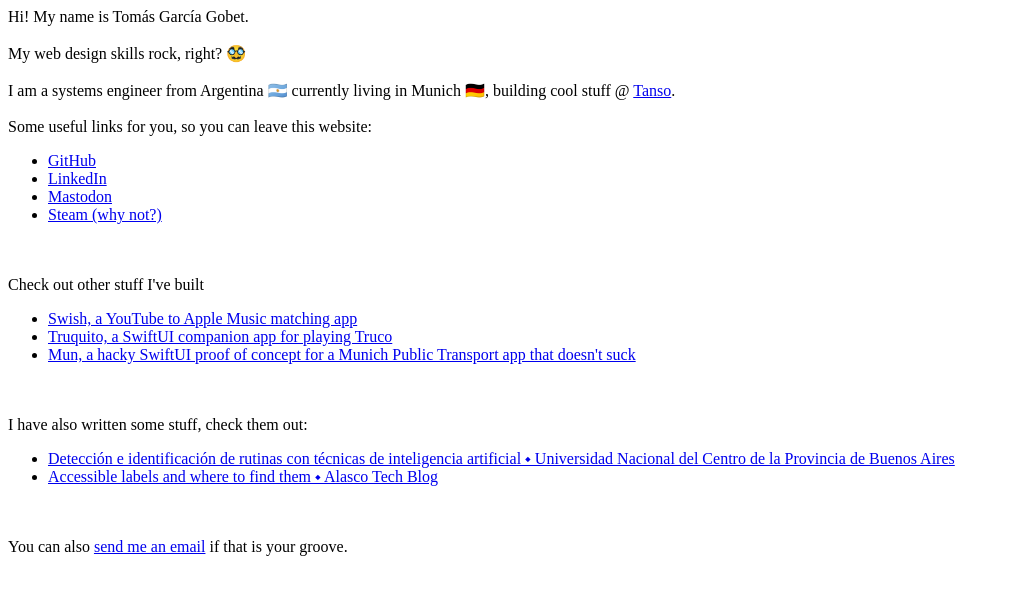
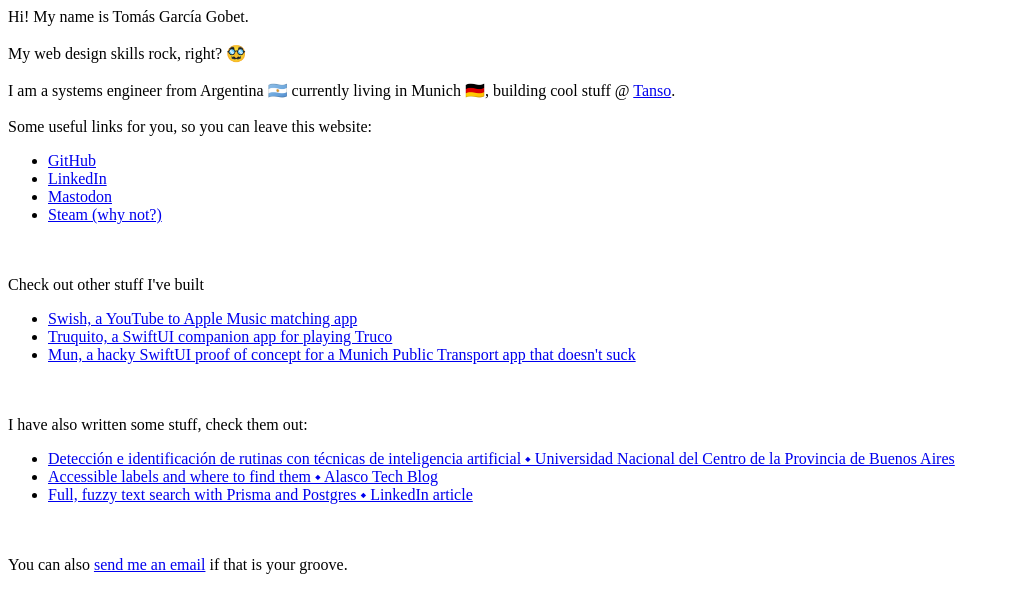
Before and after one commit to reloadedhead/reloadedhead.github.io, a plain HTML site: page index.html in a window 1280 px wide. Shown: the whole page, without its empty margins (0-1010 px from the left). Drawn offline with Linux system fonts and the light colour scheme.

Commit message:
Update index.html (#1)

```diff
--- a/index.html
+++ b/index.html
@@ -27,6 +27,11 @@ I have also written some stuff, check them out:
 <ul>
   <li><a href="https://www.ridaa.unicen.edu.ar/handle/123456789/2377">Detección e identificación de rutinas con técnicas de inteligencia artificial ⬩ Universidad Nacional del Centro de la Provincia de Buenos Aires</a></li>
   <li><a href="https://alasco.tech/2023/01/13/accessible-labels-and-where-to-find-them.html">Accessible labels and where to find them ⬩ Alasco Tech Blog</a></li>
+  <li>
+    <a href="https://www.linkedin.com/pulse/full-fuzzy-text-search-postgres-prisma-tom%2525C3%2525A1s-garc%2525C3%2525ADa-gobet%3FtrackingId=IK5Of5uPSiq1ceEVtCvPvA%253D%253D/?trackingId=IK5Of5uPSiq1ceEVtCvPvA%3D%3D">
+      Full, fuzzy text search with Prisma and Postgres ⬩ LinkedIn article
+    </a>
+  </li>
 </ul>
 
 <br></br>
```
